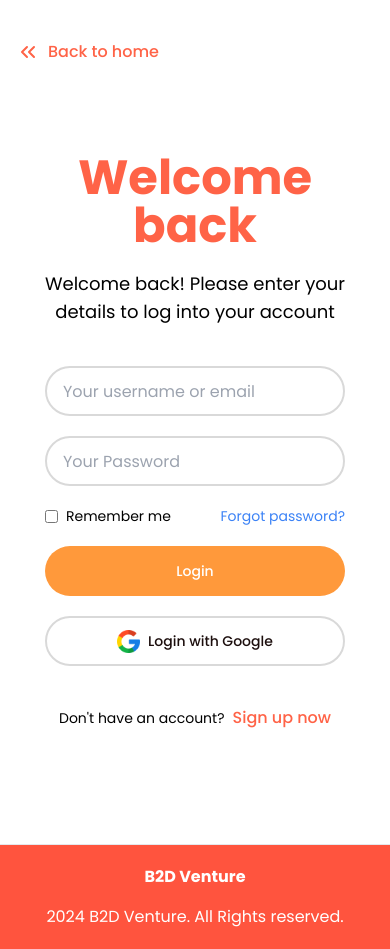
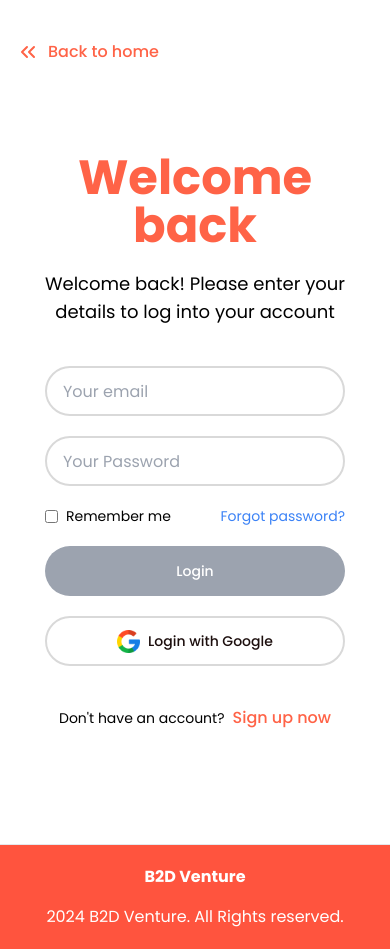
Before and after one commit to woraamy/B2D-Venture, a Next.js app in the folder b2d-venture/: page /Login in a window 390 px wide. Built offline with nearby package versions, Linux system fonts and the light colour scheme.

Commit message:
Add validation schema

```diff
--- a/b2d-venture/app/(auth)/Login/page.tsx
+++ b/b2d-venture/app/(auth)/Login/page.tsx
@@ -1,8 +1,27 @@
+"use client";
+
 import { Button } from "@/components/ui/button";
 import { ChevronsLeft } from 'lucide-react';
 import Link from "next/link";
+import { useState } from 'react';
+import { z } from "zod";
+import { zodResolver } from "@hookform/resolvers/zod";
+
+// Define a schema using Zod for form validation
+const schema = z.object({
+  email: z.string().email("Please enter a valid email").nonempty("Email is required"),
+  password: z.string().nonempty("Password is required"),
+});
+
+type FormData = z.infer<typeof schema>; // Create type from the schema
 
 const Login = () => {
+  const [email, setEmail] = useState("");   // State to store email
+  const [password, setPassword] = useState(""); // State to store password
+
+  // Function to check if both email and password are filled
+  const isFormValid = () => email.length > 0 && password.length > 0;
+
   return (
     <div className="flex flex-col md:flex-row h-screen bg-[#FFF5EE]">
       {/* Left side */}
@@ -31,17 +50,25 @@ const Login = () => {
         <p className="text-center mt-5 text-lg">Welcome back! Please enter your details to log into your account</p>
 
         <form className="space-y-5">
-          <div className="flex justify-center">
+        <div className="flex justify-center">
             <input
-              type="text"
-              placeholder="Your username or email"
-              className="mt-10 w-[300px] md:w-[450px] h-[50px] p-4 border-2 border-[#D9D9D9] rounded-full focus:outline-none focus:border-[#FF7A00]" />
+              type="email"
+              placeholder="Your email"
+              className="mt-10 w-[300px] md:w-[450px] h-[50px] p-4 border-2 border-[#D9D9D9] rounded-full focus:outline-none focus:border-[#FF7A00]"
+              value={email}
+              onChange={(e) => setEmail(e.target.value)}  // Update email state
+              required
+            />
           </div>
           <div className="flex justify-center">
             <input
               type="password"
               placeholder="Your Password"
-              className="w-[300px] md:w-[450px] h-[50px] p-4 border-2 border-[#D9D9D9] rounded-full focus:outline-none focus:border-[#FF7A00]" />
+              className="w-[300px] md:w-[450px] h-[50px] p-4 border-2 border-[#D9D9D9] rounded-full focus:outline-none focus:border-[#FF7A00]"
+              value={password}
+              onChange={(e) => setPassword(e.target.value)}  // Update password state
+              required
+            />
           </div>
 
           <div className="flex justify-between items-center mt-5 w-[300px] md:w-[450px] mx-auto">
@@ -58,10 +85,14 @@ const Login = () => {
           </div>
 
           <div className="flex justify-center mt-8">
-            <Button asChild className="w-[300px] md:w-[450px] h-[50px] rounded-full text-white bg-[#FF993B] hover:bg-[#FF7A00]">
-                <Link href="/">
-                  Login
-                </Link>
+            <Button
+              asChild
+              className={`w-[300px] md:w-[450px] h-[50px] rounded-full text-white ${isFormValid() ? 'bg-[#FF993B] hover:bg-[#FF7A00]' : 'bg-gray-400 cursor-not-allowed'}`}
+              disabled={!isFormValid()}  // Disable button if form is not valid
+            >
+              <Link href={isFormValid() ? "/" : "#"}> {/* Only navigate if valid */}
+                Login
+              </Link>
             </Button>
           </div>
           <div className="flex justify-center mt-5">
```
